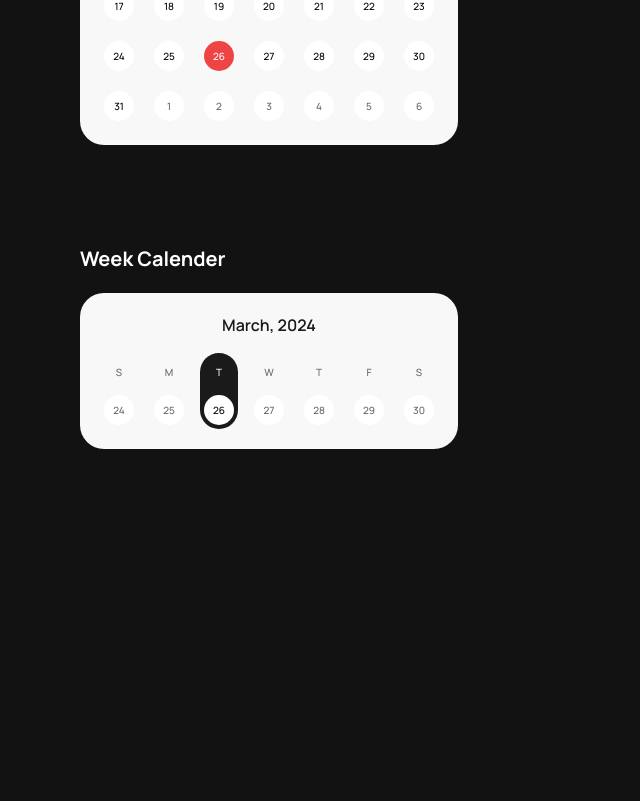
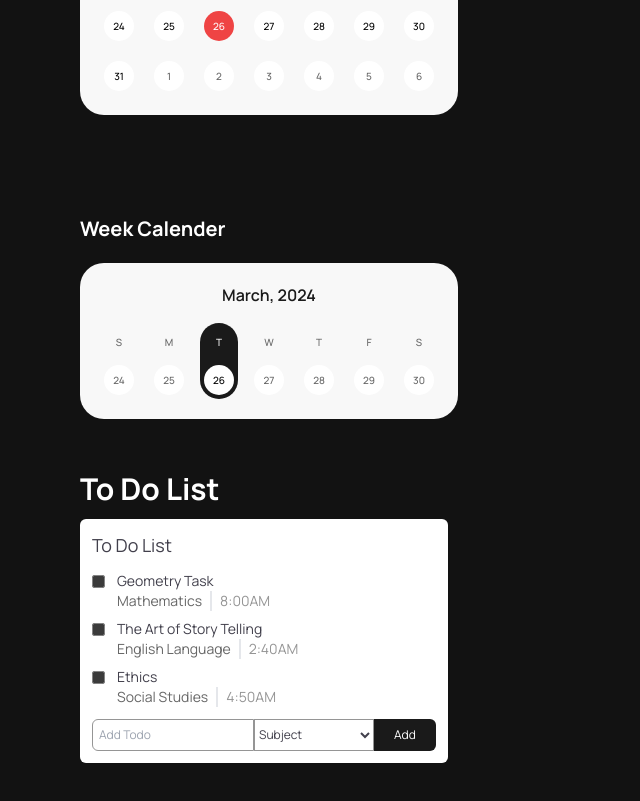
Before and after one commit to AJ1732/capstone_schoolbase_lms, a React (Vite) app: page / in a window 1280 px wide. Shown: the part 2369-3170 px from the top of the page, without its empty margins (0-640 px from the left). Before the commit the page ends 2898 px from the top, so only its background shows below. Built offline with nearby package versions, Linux system fonts and the light colour scheme.

Commit message:
feat: create to do list component

```diff
--- a/src/App.jsx
+++ b/src/App.jsx
@@ -3,6 +3,7 @@ import { FormButton, NavButton } from "./components/Button/Buttons"
 import { LogInForm, SignUpForm } from "./components/Form/Forms"
 import avatarImg from './assets/avatarImg.png'
 import { MonthCalender, WeekCalender } from "./components/Calender/Calender"
+import TodoList from "./components/TodoList/TodoList"
 
 function App() {
 
@@ -63,6 +64,12 @@ function App() {
           </div>
         </div>
       </div>
+
+      {/* TO DO LIST */}
+      <div>
+        <h2 className="text-3xl font-bold py-3">To Do List</h2>
+        <TodoList />
+      </div>
     </div>
   )
 }
--- /dev/null
+++ b/src/components/TodoList/TodoList.css
@@ -0,0 +1,13 @@
+input[type="text"] {
+  background-color: white;
+  width: 100%;
+  color: black;
+  font-size: 12px;
+  border: 1px #959595 solid;
+  border-top-left-radius: 6px;
+  border-bottom-left-radius: 6px;
+  background-color: white;
+  padding: 3px 6px;
+}
+
+/* #D9D9D9 */
--- /dev/null
+++ b/src/components/TodoList/TodoList.jsx
@@ -0,0 +1,134 @@
+import React, { useState } from 'react'
+import './TodoList.css'
+import dayjs from 'dayjs'
+
+const TodoList = () => {
+  // TIME DATA
+  const timeHour = dayjs().hour();
+  const timeMin = dayjs().minute();
+
+  // STATE MANAGEMENT
+  const [todos, setTodos] = useState([
+    {
+      id: 1,
+      task: 'Geometry Task',
+      subject: 'Mathematics',
+      time: '8:00AM',
+      completed: false
+    },
+    {
+      id: 2,
+      task: 'The Art of Story Telling',
+      subject: 'English Language',
+      time: '2:40AM',
+      completed: false
+    },
+    {
+      id: 3,
+      task: 'Ethics',
+      subject: 'Social Studies',
+      time: '4:50AM',
+      completed: false
+    },
+  ])
+
+  const [input, setInput] = useState('');
+
+  const [subject, setSubject] = useState("Subject");
+
+  const subjects = ['Subject', 'Mathematics', 'English Language', 'Physics', 'Chemistry', 'Social Studies', 'Art']
+
+  // FUNCTIONS
+  const handleCheck = (selectId) => {
+    setTodos(
+      todos.map(todo => {
+        if (todo.id === selectId) {
+          return {...todo, completed: !todo.completed};
+        }
+        return todo
+      })
+    );
+  }
+
+  const clearForm = () => {
+    setInput('')
+    setSubject('Subject')
+  };
+
+  const handleSubmit = (e) => {
+    e.preventDefault();
+    const newTodo = {
+      id: Date.now(),
+      task: input,
+      subject: subject,
+      time: `${timeHour}:${timeMin}${timeHour > 12? 'PM': 'AM'}`,
+      completed: false
+    }
+    setTodos(prevTodos => [...prevTodos, newTodo])
+    clearForm();
+  }
+
+  const handleDelete = (selectId) => {
+    const filterTodo = todos.filter(todo => todo.id !== selectId )
+    setTodos(filterTodo)
+  }
+
+  return (
+    <div className='min-w-[280px] w-fit bg-white text-[#42404C] p-3 space-y-3 rounded-md'>
+      <h3 className='text-lg'>To Do List</h3>
+
+      {/* TODO LIST */}
+      <ul className='text-sm space-y-2'>
+        {todos.map(({ id, task, subject, time, completed }) => (
+          <li key={id} className={`${completed && 'line-through'}`} onDoubleClick={() => handleDelete(id)}>
+            <div className='flex justify-start items-start gap-3'>
+              {/* checkbox */}
+              <input
+                id={`Todo${id}`}
+                type="checkbox"
+                className='mt-1'
+                checked={completed}
+                onChange={() => handleCheck(id)}
+              />
+
+              {/* task content */}
+              <div className='text-sm flex flex-col'>
+                {/* task title */}
+                <label htmlFor={`Todo${id}`} className='text-[#42404C]'>{task}</label>
+
+                {/* task specifications */}
+                <div className='flex divide-x-2'>
+                  <p className='text-[#676767] pr-2'>{subject}</p>
+                  <p className='text-[#959595] pl-2'>{time}</p>
+                </div>
+              </div>
+            </div>
+          </li>
+        ))}
+      </ul>
+
+      {/* INPUT FORM */}
+      <form onSubmit={handleSubmit} className='flex'>
+        <input
+          type="text"
+          placeholder='Add Todo'
+          value={input}
+          onChange={(e) => setInput(e.target.value)}
+        />
+
+        <select
+          value={subject}
+          onChange={(e) => setSubject(e.target.value)}
+          className='bg-white border text-xs border-[#959595]'
+        >
+          {subjects.map( subject => (
+            <option value={subject}>{subject}</option>
+          ))}
+        </select>
+        <button type='submit' className='bg-[#1A1A1A] text-white text-xs px-5 py-2 rounded-r-md'>Add</button>
+      </form>
+    </div>
+  )
+}
+
+export default TodoList
```
